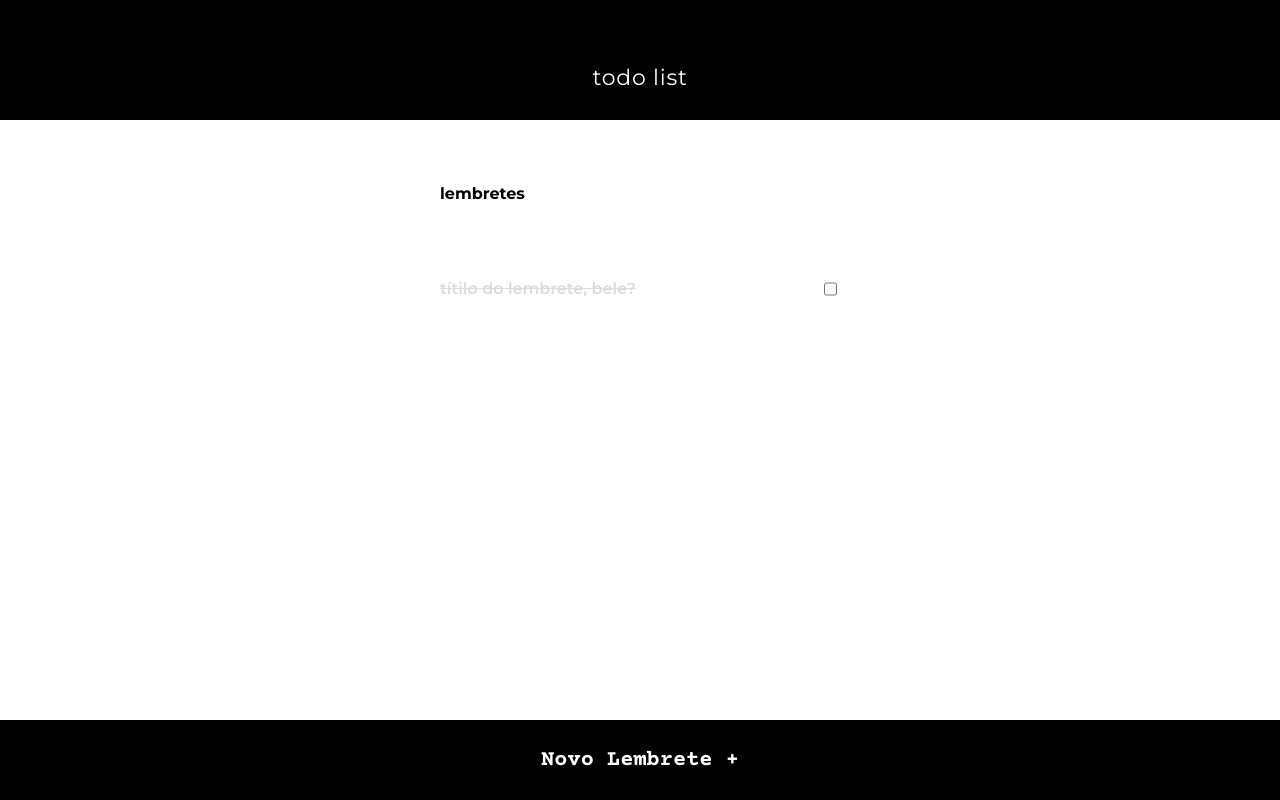
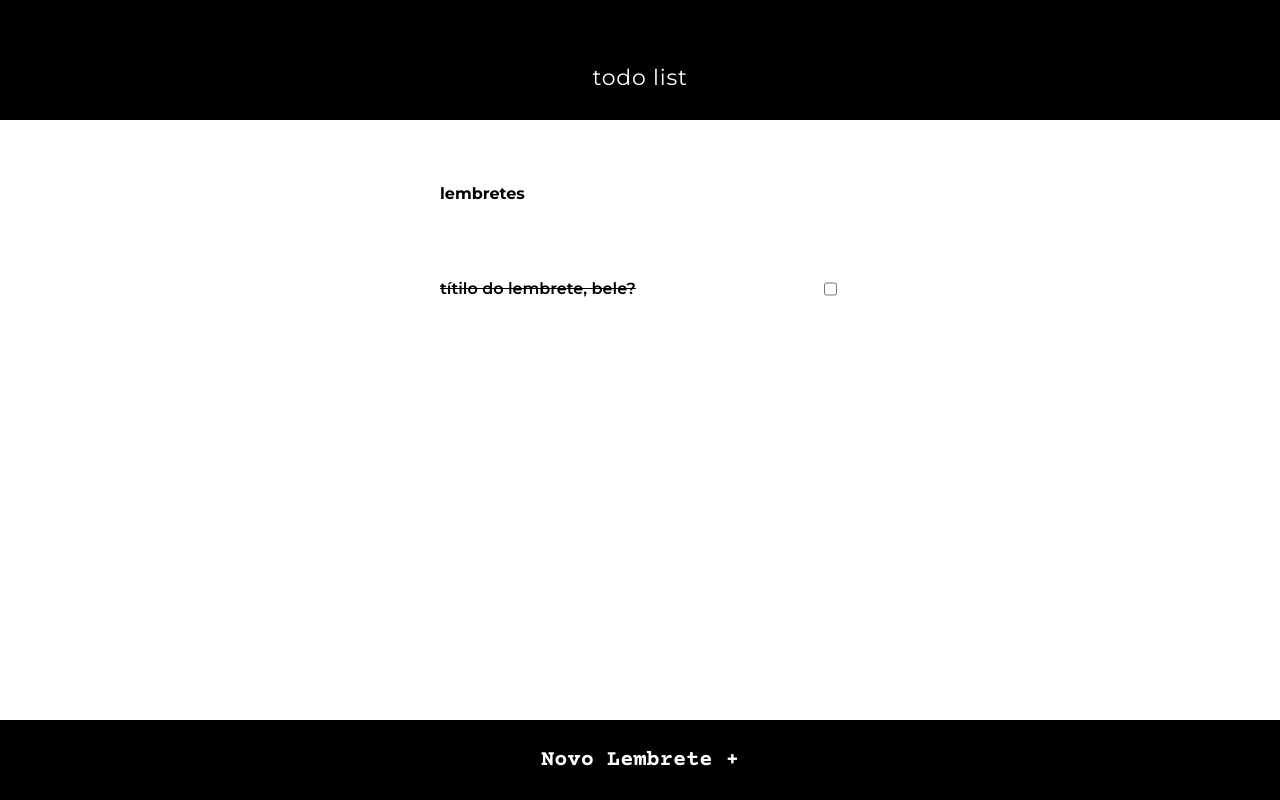
Before and after one commit to GabrielGStone/fumicochallenge, a React (Create React App) app: page /todo-list in a window 1280 px wide. Built offline with nearby package versions, Linux system fonts and the light colour scheme.

Commit message:
update redux slice

```diff
--- a/src/components/TextInput/TextInput.tsx
+++ b/src/components/TextInput/TextInput.tsx
@@ -5,10 +5,11 @@ import { Controller } from "react-hook-form";
 interface TextInputProps {
   children: string;
   type?: string;
-  placeholder: string;
+  placeholder?: string;
   isDiscription?: boolean;
   control: any;
   name: string;
+  value?: string;
 }
 const TextInput: FC<TextInputProps> = ({
   children,
@@ -17,6 +18,7 @@ const TextInput: FC<TextInputProps> = ({
   isDiscription,
   control,
   name,
+  value,
 }) => {
   return (
     <TextContainer>
--- a/src/screens/EditToDo/EditToDo.tsx
+++ b/src/screens/EditToDo/EditToDo.tsx
@@ -9,9 +9,10 @@ import * as yup from "yup";
 import { useForm } from "react-hook-form";
 import { yupResolver } from "@hookform/resolvers/yup";
 import { errorMessages } from "../../components/ErrorMessages/error_messages";
-import { useSelector } from "react-redux";
-import { RootState } from "../../state";
+import { useDispatch, useSelector } from "react-redux";
+import { RootState, todoActions } from "../../state";
 import ErrorMessage from "../../components/ErrorMessage";
+import { useEffect } from "react";
 
 const schema = yup
   .object({
@@ -21,6 +22,7 @@ const schema = yup
   .required();
 
 const EditToDo = () => {
+  const dispatch = useDispatch();
   const navigate = useNavigate();
 
   const todos = useSelector((state: RootState) => state.todo.tasks);
@@ -28,15 +30,12 @@ const EditToDo = () => {
 
   const activeTodo = todos.find((element: any) => element.id === id);
 
-  const editToDo = () => {
-    navigate("/todo-list");
-  };
-
   const {
     control,
     handleSubmit,
     formState: { errors },
     reset,
+    setValue,
   } = useForm({
     resolver: yupResolver(schema),
     defaultValues: {
@@ -45,9 +44,14 @@ const EditToDo = () => {
     },
   });
   const onSubmit = (data: any) => {
-    console.log("edit:", data);
-    reset();
+    const payload = { ...data, id: id, isChecked: activeTodo?.isChecked };
+
+    dispatch(todoActions.editTodo(payload));
+    navigate(-1);
   };
+
+  setValue("title", activeTodo.title);
+  setValue("details", activeTodo.details);
 
   return (
     <form onSubmit={handleSubmit(onSubmit)}>
@@ -76,7 +80,6 @@ const EditToDo = () => {
         </Layout>
         <NavButtons
           rightText="adicionar >"
-          rightAction={editToDo}
           leftText="< voltar"
           leftAction={() => navigate("/todo-list")}
         ></NavButtons>
--- a/src/screens/ListToDo/ToDoItem.tsx
+++ b/src/screens/ListToDo/ToDoItem.tsx
@@ -8,8 +8,9 @@ interface ToDoProps {
   isChecked: boolean;
   title: string;
   id: any;
+  details: string;
 }
-const ToDoItem: FC<ToDoProps> = ({ title, isChecked, id }) => {
+const ToDoItem: FC<ToDoProps> = ({ title, isChecked, id, details }) => {
   const navigate = useNavigate();
   const dispatch = useDispatch();
 
@@ -17,15 +18,28 @@ const ToDoItem: FC<ToDoProps> = ({ title, isChecked, id }) => {
     dispatch(todoActions.setActiveTodo(id));
     navigate("/todo-details");
   };
+
+  const checkTodo = (e: any) => {
+    console.log("e", e);
+    const payload = {
+      isChecked: e,
+      id: id,
+      title: title,
+      details: details,
+    };
+    console.log(payload);
+    dispatch(todoActions.editTodo(payload));
+  };
+
   return (
     <CheckboxContainer>
-      <TodoText onClick={() => goToDetails()} isChecked={!isChecked}>
+      <TodoText onClick={() => goToDetails()} isChecked={isChecked}>
         {title}
       </TodoText>
       <TodoCheckbox
         type="checkbox"
-        // checked={isChecked}
-        // onChange={(e: any) => dispatch(todoActions.editTodo(id, e.value))}
+        checked={isChecked}
+        onChange={(e: any) => checkTodo(e.target.checked)}
       ></TodoCheckbox>
     </CheckboxContainer>
   );
--- a/src/screens/ListToDo/ToDoList.tsx
+++ b/src/screens/ListToDo/ToDoList.tsx
@@ -13,15 +13,18 @@ const ToDoList = () => {
 
   const todo = useSelector((state: RootState) => state.todo.tasks);
 
-  console.log("todolist", todo);
-
   return (
     <ScreenContainer>
       <Header />
       <Layout>
         <Title>lembretes</Title>
         {todo?.map((data: any) => (
-          <ToDoItem title={data.title} isChecked={data.checked} id={data.id} />
+          <ToDoItem
+            title={data.title}
+            isChecked={data.isChecked}
+            id={data.id}
+            details={data.details}
+          />
         ))}
       </Layout>
       <NavButtons
--- a/src/screens/ListToDo/styles.tsx
+++ b/src/screens/ListToDo/styles.tsx
@@ -11,6 +11,7 @@ export const CheckboxContainer = styled.div`
   justify-content: space-between;
   /* background-color: #dadce0; */
   width: 100%;
+  margin-bottom: 16px;
 `;
 export const TodoCheckbox = styled.input`
   height: 20px;
@@ -18,18 +19,23 @@ export const TodoCheckbox = styled.input`
 `;
 
 interface TodoProps {
-  isChecked: boolean;
+  isChecked?: boolean;
 }
 
 const checkedStyle = css`
   text-decoration: line-through;
-  color: #dadce0;
+  /* color: #dadce0; */
 `;
 
 export const TodoText = styled.label<TodoProps>`
   font-weight: 600;
   font-size: 16px;
   white-space: nowrap;
-
+  max-width: 270px;
+  display: -webkit-box;
+  -webkit-line-clamp: 3;
+  -webkit-box-orient: vertical;
+  overflow: hidden;
+  text-overflow: ellipsis;
   ${(isChecked) => isChecked && checkedStyle}
 `;
--- a/src/screens/ToDoDetails/ToDoDetails.tsx
+++ b/src/screens/ToDoDetails/ToDoDetails.tsx
@@ -18,8 +18,8 @@ const ToDoDetails = () => {
   const activeTodo = todos.find((element: any) => element.id === id);
 
   const removeTodo = () => {
+    navigate(-1);
     dispatch(todoActions.deleteTodo(id));
-    navigate(-1);
   };
 
   return (
@@ -27,7 +27,7 @@ const ToDoDetails = () => {
       <Header />
       <Layout>
         <Title>detalhes</Title>
-        <TitleText title={activeTodo.title} text={activeTodo.details} />
+        <TitleText title={activeTodo?.title} text={activeTodo?.details} />
         <ButtonsContainer>
           <EditButton onClick={removeTodo}>
             <EditImage src="./assets/trash.svg" />
--- a/src/state/ducks/todo.ts
+++ b/src/state/ducks/todo.ts
@@ -22,9 +22,16 @@ const todoSlice = createSlice({
   initialState,
   reducers: {
     editTodo: (state, action) => {
-      // state.todos.find((todo: any) => {
-      //   todo.id === action.payload.id;
-      // });
+      const index = state.tasks.indexOf(
+        (todo: any) => todo.id === action.payload.id
+      );
+
+      state.tasks[index] = {
+        id: action.payload.id,
+        title: action.payload.title,
+        details: action.payload.details,
+        isChecked: action.payload.isChecked,
+      };
     },
 
     setTodo: (state, action) => {
```
